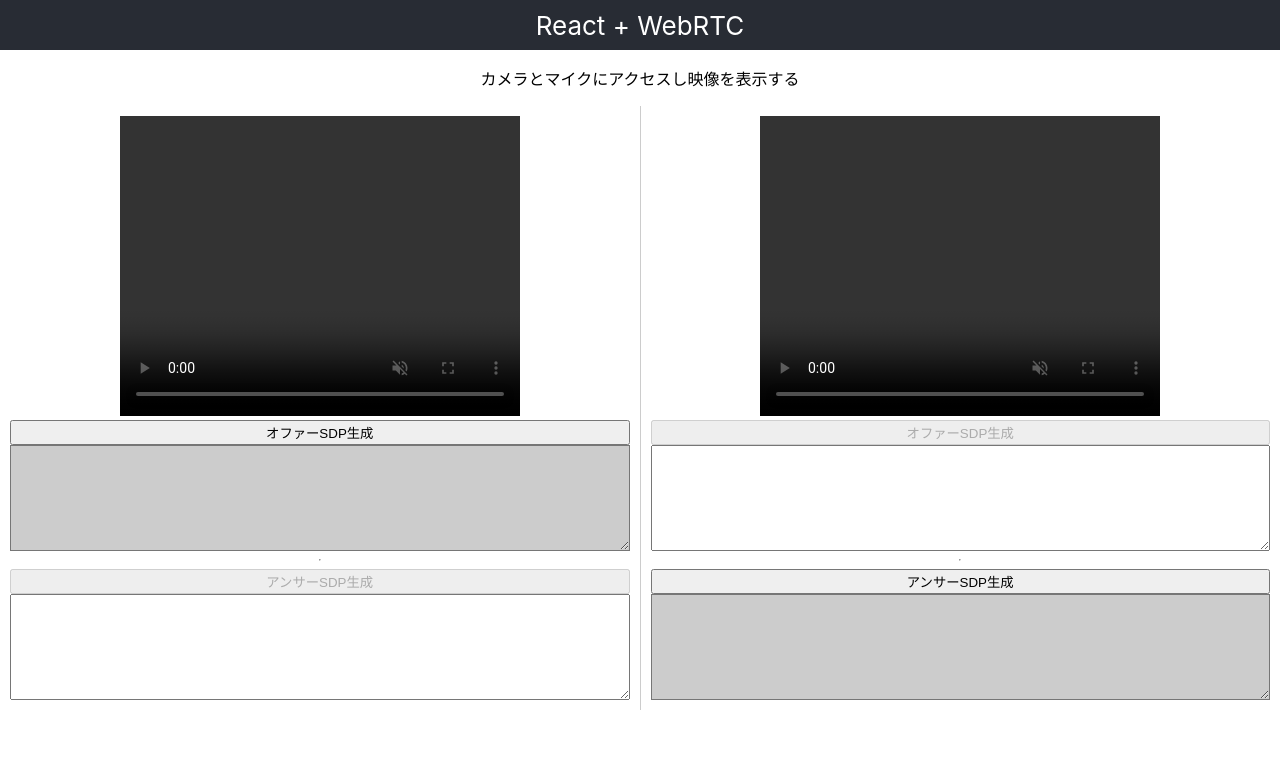
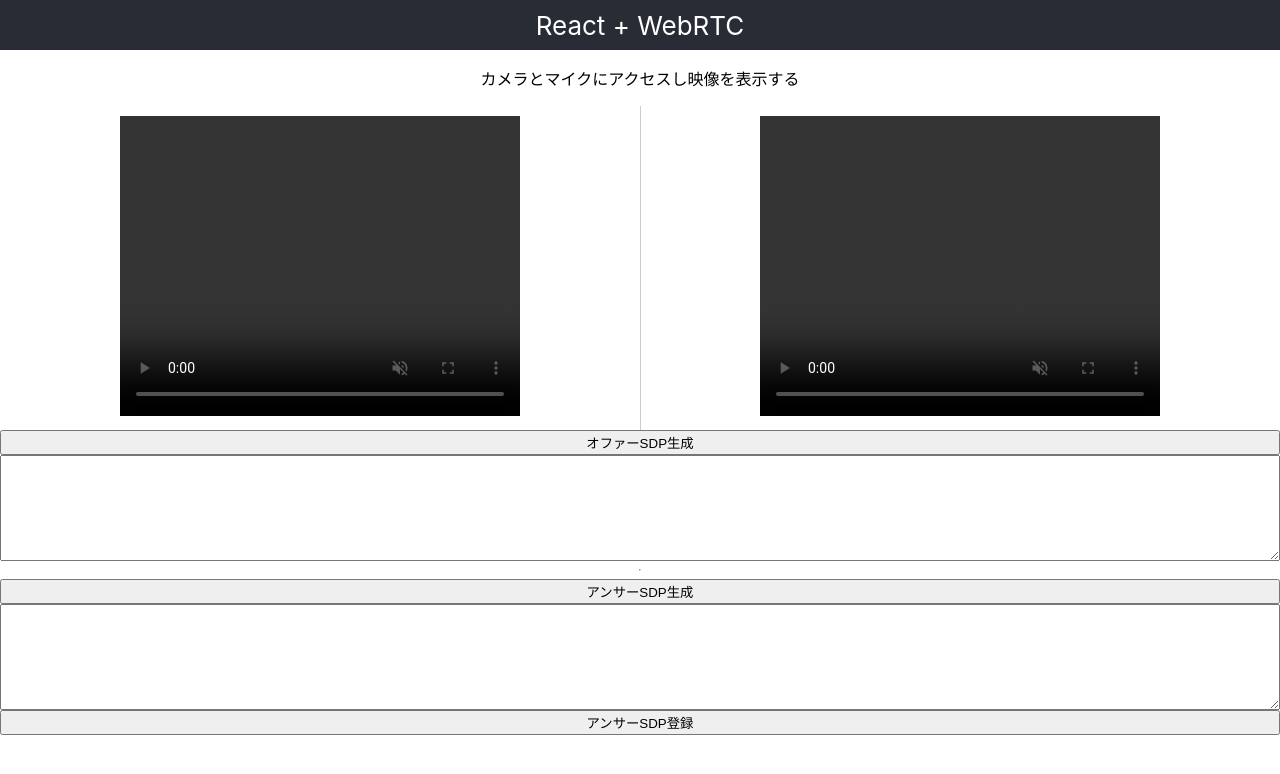
Before and after one commit to suzunashi/react-webrtc, a React (Create React App) app: page / in a window 1280 px wide. Shown: the top 774 px of the page. Built offline with nearby package versions, Linux system fonts and the light colour scheme; no server answers; what typescript-fsa, typescript-fsa-reducers would draw is missing.

Commit message:
アンサーとオファーSDP登録可能

```diff
--- a/src/components/molecules/Sdp/index.tsx
+++ b/src/components/molecules/Sdp/index.tsx
@@ -4,12 +4,13 @@
 type Props = {
   /** SDPに付与するストリーム */
   stream: MediaStream | null;
-  /** SDP生成を有効にする */
-  isEnable: boolean;
 }
 
 const Sdp: React.FC<Props> = (props: Props) => {
-  const { stream, isEnable } = props;
+  const { stream } = props;
+
+  // 自分のRTCPeerConnection
+  const [peer, setPeer] = useState<RTCPeerConnection>();
 
   // オファーSDPのテキスト表示
   const [offerSdpTxt, setOfferSdpTxt] = useState<string>('');
@@ -22,8 +23,8 @@
   const makeConnection = () => {
     const pcConfig = { iceServers: [] };
     try {
-      const peer = new RTCPeerConnection(pcConfig);
-      peer.onicecandidate = (e) => {
+      const peerConnection = new RTCPeerConnection(pcConfig);
+      peerConnection.onicecandidate = (e) => {
         if (e.candidate) {
           console.log(e.candidate);
         } else {
@@ -33,10 +34,10 @@
       // ストリームをRTCPeerConnectionに追加
       if (stream) {
         stream.getTracks().forEach(track => {
-          peer.addTrack(track);
+          peerConnection.addTrack(track);
         });
       }
-      return peer;
+      return peerConnection;
     } catch (e) {
       console.error(`Failed to create peerConnection: ${e}`);
     }
@@ -53,8 +54,9 @@
       peerConnection.setLocalDescription(offer);
       // setOfferSdpTxt((JSON.stringify(offer)).replace(/\\r\\n/g, '\n'));
       setOfferSdpTxt(JSON.stringify(offer));
+      console.log('登録', peerConnection);
+      setPeer(peerConnection);
     }
-
   }
 
   /**
@@ -79,13 +81,31 @@
     }
   }
 
+  const setAnswerSdp = () => {
+    if (!peer) {
+      alert('自分のPeerConnectionが登録されていません');
+    }
+
+    if (answerSdpTxt.length <= 0) {
+      alert('アンサーSDPを入力してください');
+      return;
+    }
+    if (peer) {
+      peer.setRemoteDescription(JSON.parse(answerSdpTxt));
+      setPeer(peer);
+      console.error('登録', peer);
+
+    }
+  }
+
   return (
     <div className="sdp-area">
-      <button onClick={makeOfferSdp} disabled={isEnable}>オファーSDP生成</button>
-      <textarea defaultValue={offerSdpTxt} readOnly={!isEnable} onChange={!isEnable ? () => { } : (e) => { setOfferSdpTxt(e.target.value) }} />
+      <button onClick={makeOfferSdp}>オファーSDP生成</button>
+      <textarea defaultValue={offerSdpTxt} onChange={e => setAnswerSdpTxt(JSON.stringify(e.target.value))} />
       <hr />
-      <button onClick={makeAnswerSdp} disabled={!isEnable}>アンサーSDP生成</button>
-      <textarea defaultValue={answerSdpTxt} readOnly={isEnable} onChange={isEnable ? () => { } : (e) => { setAnswerSdpTxt(e.target.value) }} />
+      <button onClick={makeAnswerSdp}>アンサーSDP生成</button>
+      <textarea defaultValue={answerSdpTxt} onChange={e=> setAnswerSdpTxt(JSON.stringify(e.target.value))}/>
+      <button onClick={setAnswerSdp}>アンサーSDP登録</button>
     </div>
   );
 }
--- a/src/components/pages/App/index.tsx
+++ b/src/components/pages/App/index.tsx
@@ -25,10 +25,6 @@
             width={400}
             height={300}
           />
-          <Sdp
-            stream={localStream}
-            isEnable={false}
-          />
         </div>
         <div className="video-col">
           <Video
@@ -36,14 +32,11 @@
             width={400}
             height={300}
           />
-          <Sdp
-            stream={localStream}
-            isEnable={true}
-          />
         </div>
       </div>
-
-
+      <Sdp
+        stream={localStream}
+      />
     </div>
   );
 }
```
